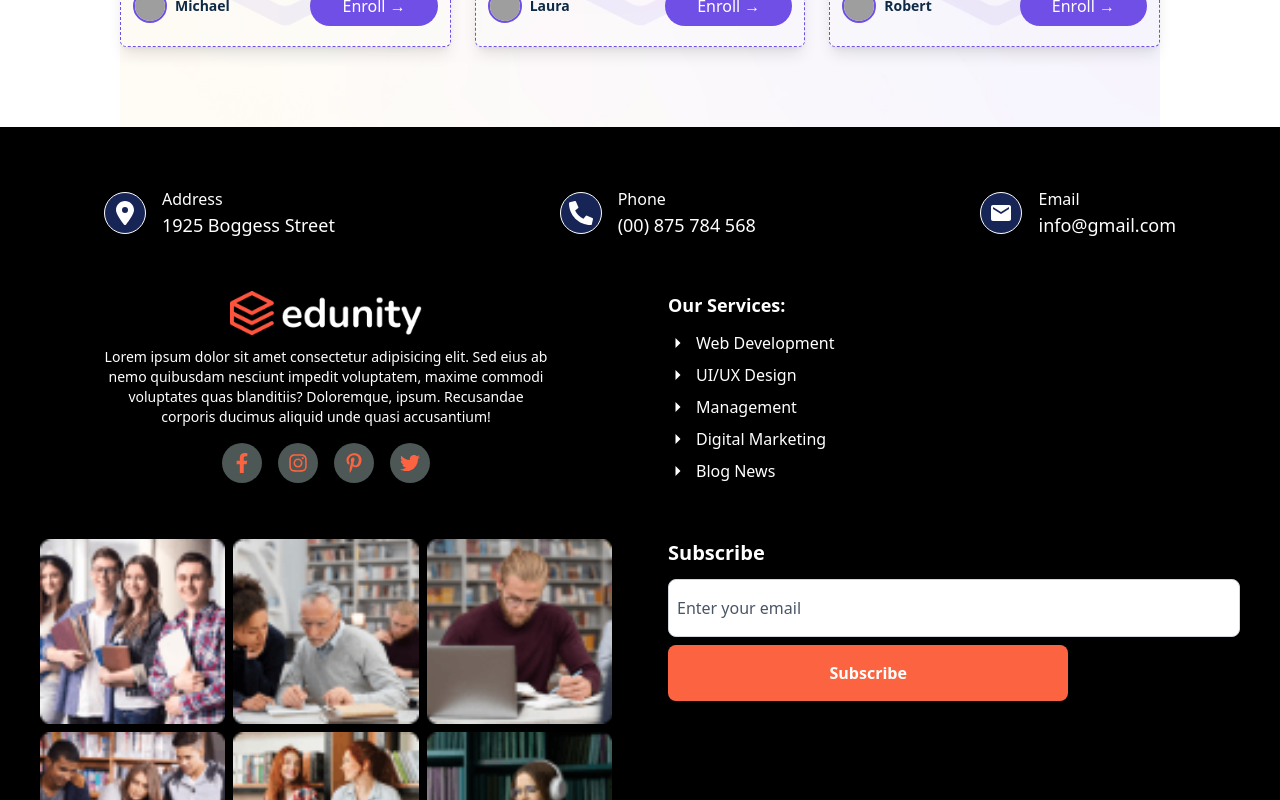
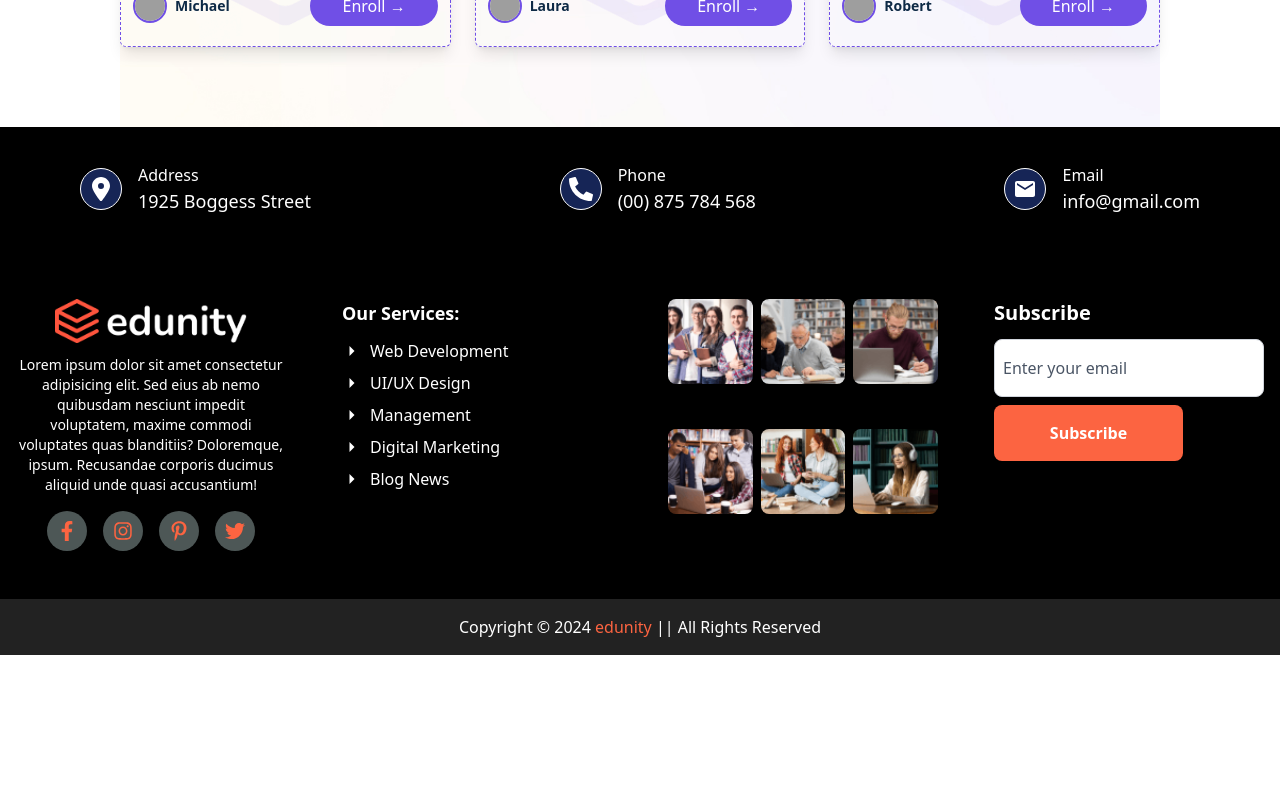
Before and after one commit to tech-cell-eg/round-2-courses-hub-front, a React (Vite) app: page / in a window 1280 px wide. Shown: the part 1220-2020 px from the top of the page. After the commit the page ends 1875 px from the top, so only its background shows below. Built offline with nearby package versions, Linux system fonts and the light colour scheme; grey boxes are pictures that could not be loaded.

Commit message:
adding copyright

```diff
--- a/src/components/Footer/Footer.tsx
+++ b/src/components/Footer/Footer.tsx
@@ -6,16 +6,25 @@ import FooterSubscribe from "./FooterSubscribe";
 
 const Footer = () => {
     return (
-        <div className="bg-black text-white flex flex-col flex-wrap p-6">
+        <div className="bg-black text-white flex flex-col  gap-y-8">
             {/* First Row */}
             <FooterInfo />
 
-            {/* Second Row - 2 Columns on md+ screens */}
-            <div className="flex flex-col gap-6 md:grid md:grid-cols-2">
+            {/* Second Row - Responsive Grid */}
+            <div className="grid gap-6 md:grid-cols-2 lg:grid-cols-4">
                 <FooterSocial />
                 <FooterServices />
                 <FooterGallery />
                 <FooterSubscribe />
+            </div>
+
+            {/* Copyright Section */}
+            <div style={{ backgroundColor: "rgba(34, 34, 34, 1)" }} className="p-4 text-center text-white">
+                <p>
+                    Copyright © 2024
+                    <span className="text-[rgba(252,100,65,1)]"> edunity </span>
+                    || All Rights Reserved
+                </p>
             </div>
         </div>
     );
```
